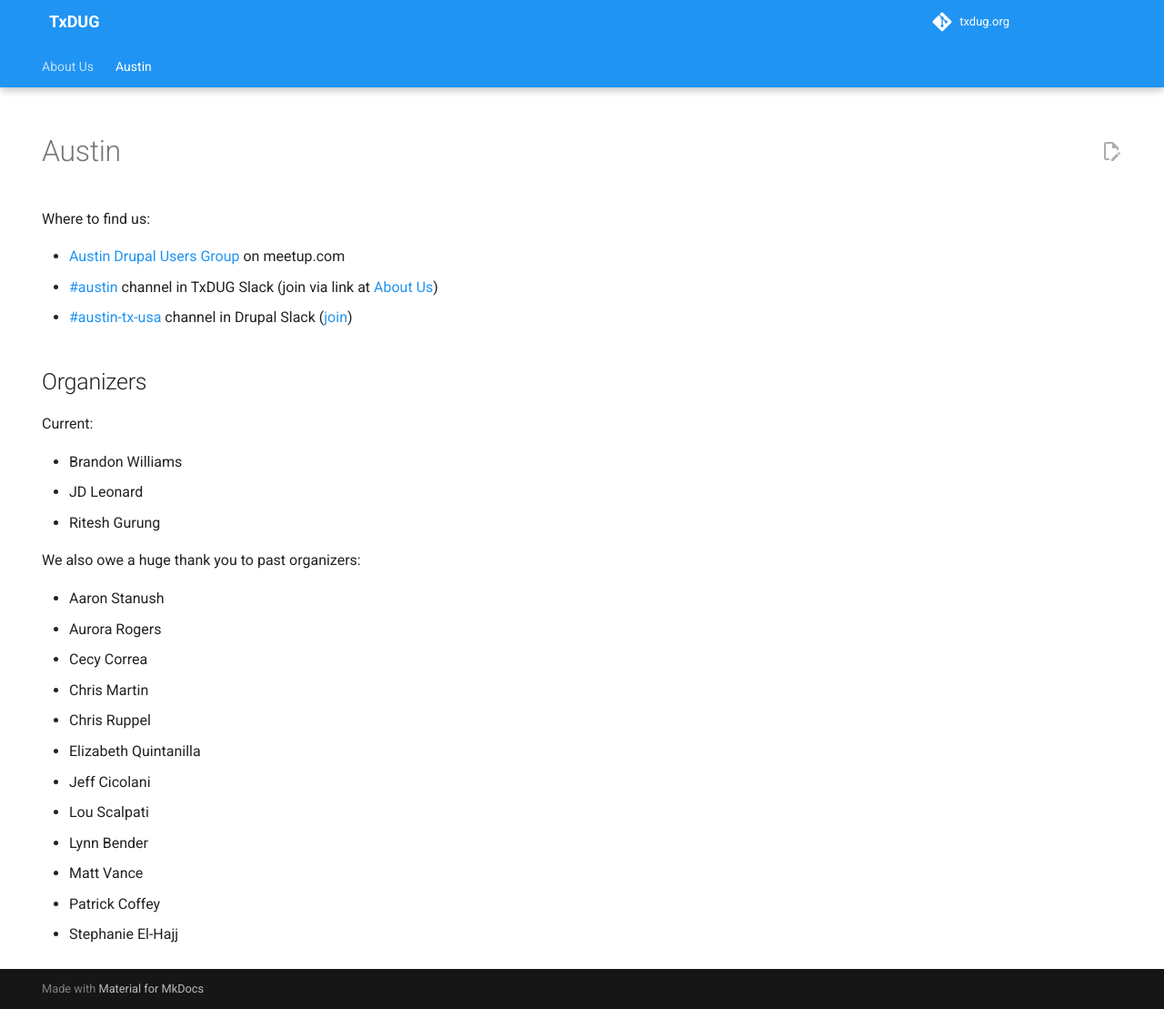
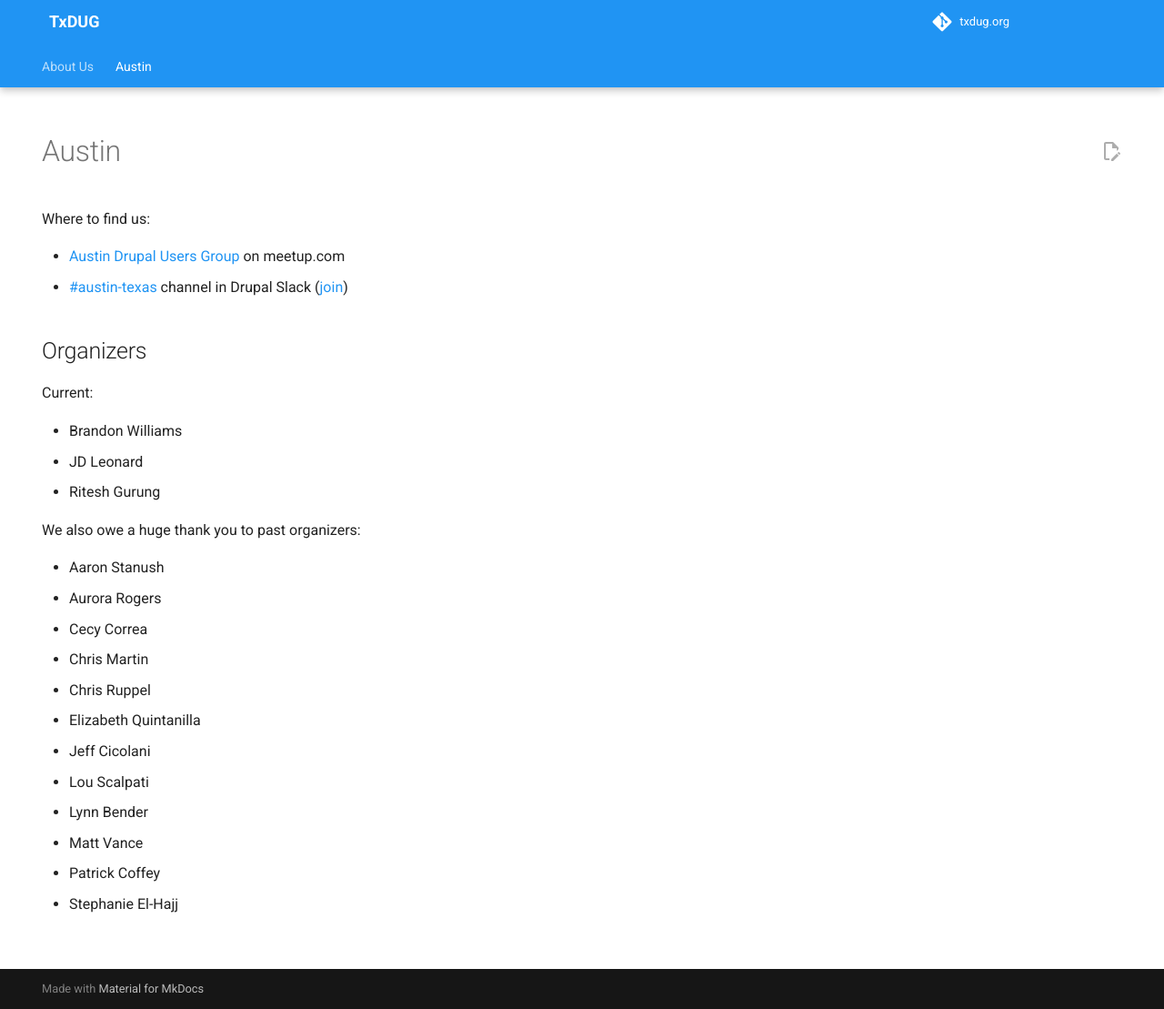
Before and after one commit to jdleonard/txdug.github.io, an MkDocs documentation site: the page built from docs/austin.md, in a window 1280 px wide and 1109 px high. Shown: the whole window at 91% size. Built offline with MkDocs 1.6.1 and Material for MkDocs 9.7.7, drawn with Linux system fonts in a browser that asks for light colours; comment, search, counter and statistics services are not loaded.

Commit message:
Update Slack workspace/channel

```diff
--- a/docs/austin.md
+++ b/docs/austin.md
@@ -9,8 +9,7 @@
 Where to find us:
 
 * [Austin Drupal Users Group](https://www.meetup.com/austin-drupal-users-group/) on meetup.com
-* [#austin](https://txdug.slack.com/archives/CP7VC3R3M) channel in TxDUG Slack (join via link at [About Us](./index.md))
-* [#austin-tx-usa](https://drupal.slack.com/archives/CA5H7MVNH) channel in Drupal Slack ([join](https://www.drupal.org/join-slack))
+* [#austin-texas](https://drupal.slack.com/archives/CA5H7MVNH) channel in Drupal Slack ([join](https://www.drupal.org/join-slack))
 
 ## Organizers
 
```
